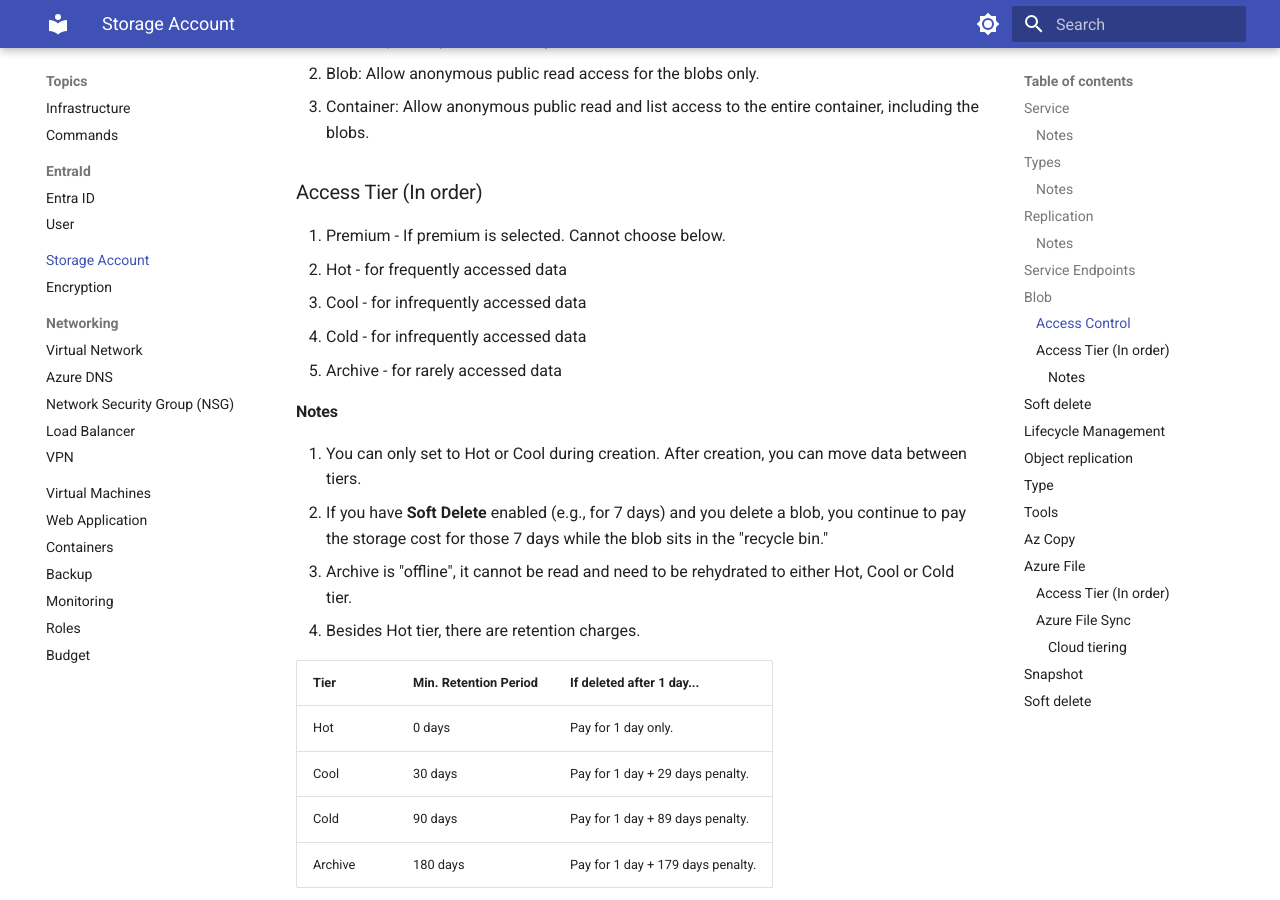
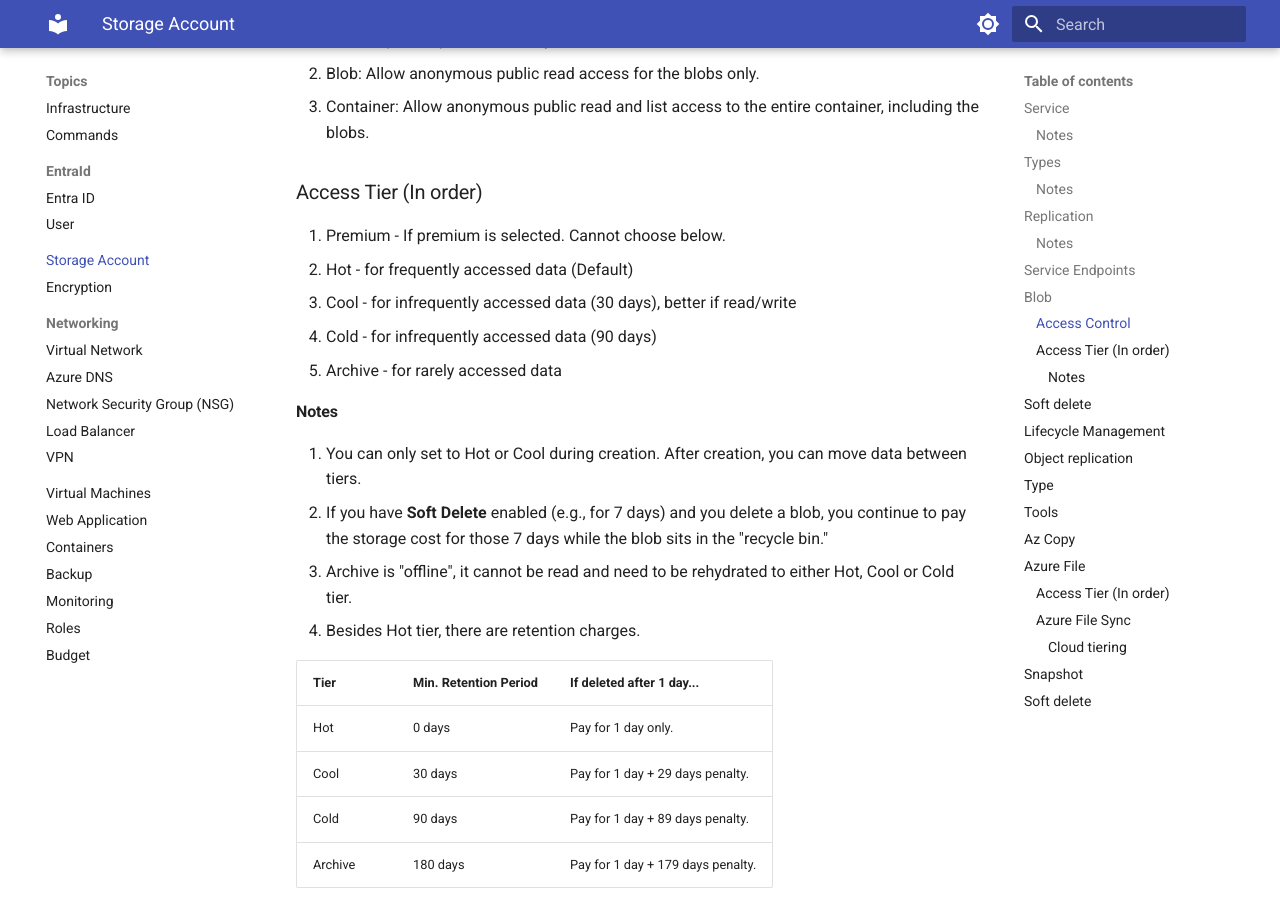
Before and after one commit to yoonghan/AZ-104-Azure-Administrator-Associate, an MkDocs documentation site: the page built from docs/Storage-Account.md, in a window 1280 px wide and 900 px high, scrolled down 2364 px. Built offline with MkDocs 1.6.1 and Material for MkDocs 9.7.7, drawn with Linux system fonts in a browser that asks for light colours; some of the changed text lies outside the part shown.

Commit message:
Update logging

```diff
--- a/docs/Storage-Account.md
+++ b/docs/Storage-Account.md
@@ -61,9 +61,9 @@ Use Case | "Booting OS, SQL Server" | Shared department drives | "Images, Videos
 
 ### Access Tier (In order)
 1. Premium - If premium is selected. Cannot choose below.
-2. Hot - for frequently accessed data
-3. Cool - for infrequently accessed data
-4. Cold - for infrequently accessed data
+2. Hot - for frequently accessed data (Default)
+3. Cool - for infrequently accessed data (30 days), better if read/write
+4. Cold - for infrequently accessed data (90 days)
 5. Archive - for rarely accessed data
 
 #### Notes
```
Also changed, not shown: other parts of docs/Storage-Account.md (+2 -0 lines).
